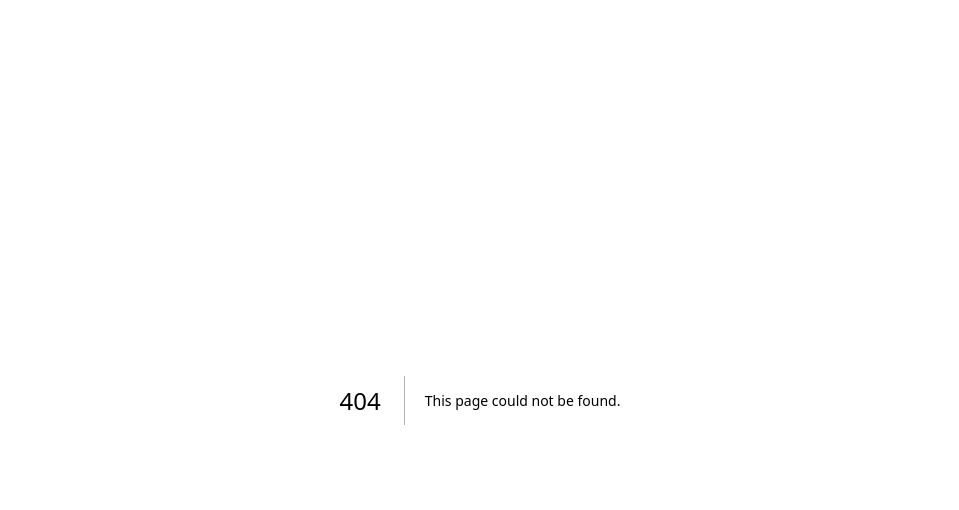
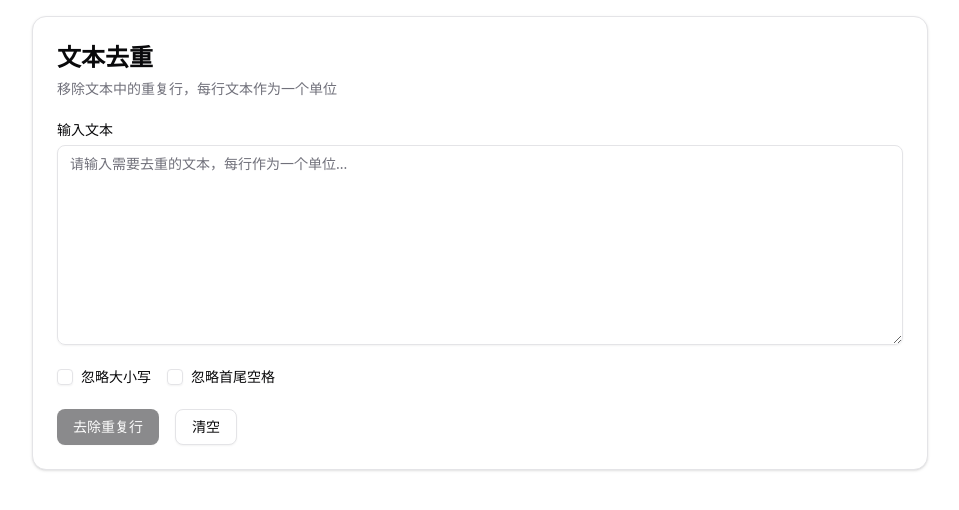
Before and after one commit to liwenka1/vven-tools, a Next.js app: page /tools/text/remove-duplicate in a window 1280 px wide. Before the commit this address had no page. Shown: the top 510 px of the page, without its empty margins (160-1119 px from the left). Built offline with nearby package versions, Linux system fonts and the light colour scheme.

Commit message:
feat: 添加一个remove-duplicate页面

```diff
--- /dev/null
+++ b/app/tools/text/remove-duplicate/page.tsx
@@ -0,0 +1,146 @@
+"use client";
+
+import { useState } from "react";
+import { Button } from "@/components/ui/button";
+import { Textarea } from "@/components/ui/textarea";
+import { Card, CardContent, CardHeader, CardTitle, CardDescription } from "@/components/ui/card";
+import { ClipboardCopy } from "lucide-react";
+import { Label } from "@/components/ui/label";
+import { Checkbox } from "@/components/ui/checkbox";
+
+export default function RemoveDuplicatePage() {
+  const [inputText, setInputText] = useState<string>("");
+  const [outputText, setOutputText] = useState<string>("");
+  const [ignoreCase, setIgnoreCase] = useState<boolean>(false);
+  const [ignoreWhitespace, setIgnoreWhitespace] = useState<boolean>(false);
+  const [stats, setStats] = useState<{ original: number; processed: number } | null>(null);
+
+  const handleProcess = () => {
+    if (!inputText.trim()) {
+      return;
+    }
+
+    // Split by newlines
+    let lines = inputText.split("\n");
+    const originalCount = lines.length;
+
+    // Preprocess lines if needed
+    if (ignoreWhitespace) {
+      lines = lines.map(line => line.trim());
+    }
+
+    // Remove duplicates
+    let uniqueLines: string[];
+    if (ignoreCase) {
+      // Case-insensitive deduplication
+      const caseMap = new Map<string, string>();
+      for (const line of lines) {
+        if (line.trim() !== '') {
+          caseMap.set(line.toLowerCase(), line);
+        }
+      }
+      uniqueLines = Array.from(caseMap.values());
+    } else {
+      // Case-sensitive deduplication
+      uniqueLines = Array.from(new Set(lines));
+    }
+
+    // Remove empty lines from the final result
+    uniqueLines = uniqueLines.filter(line => line.trim() !== '');
+
+    // Set the result
+    const processedCount = uniqueLines.length;
+    setOutputText(uniqueLines.join("\n"));
+    setStats({ original: originalCount, processed: processedCount });
+  };
+
+  const handleClear = () => {
+    setInputText("");
+    setOutputText("");
+    setStats(null);
+  };
+
+  const handleCopy = async () => {
+    if (!outputText) return;
+    try {
+      await navigator.clipboard.writeText(outputText);
+      // You could add a toast notification here
+    } catch (err) {
+      console.error("Failed to copy: ", err);
+    }
+  };
+
+  return (
+    <div className="container mx-auto p-4">
+      <Card className="mx-auto w-full max-w-4xl">
+        <CardHeader>
+          <CardTitle className="text-2xl font-semibold">文本去重</CardTitle>
+          <CardDescription>移除文本中的重复行，每行文本作为一个单位</CardDescription>
+        </CardHeader>
+        <CardContent className="space-y-6">
+          <div>
+            <Label htmlFor="inputText" className="mb-2 block">输入文本</Label>
+            <Textarea
+              id="inputText"
+              placeholder="请输入需要去重的文本，每行作为一个单位..."
+              value={inputText}
+              onChange={(e) => setInputText(e.target.value)}
+              className="min-h-[200px]"
+            />
+          </div>
+
+          <div className="flex flex-col gap-4 sm:flex-row sm:items-center">
+            <div className="flex items-center space-x-2">
+              <Checkbox
+                id="ignoreCase"
+                checked={ignoreCase}
+                onCheckedChange={(checked) => setIgnoreCase(checked as boolean)}
+              />
+              <Label htmlFor="ignoreCase">忽略大小写</Label>
+            </div>
+
+            <div className="flex items-center space-x-2">
+              <Checkbox
+                id="ignoreWhitespace"
+                checked={ignoreWhitespace}
+                onCheckedChange={(checked) => setIgnoreWhitespace(checked as boolean)}
+              />
+              <Label htmlFor="ignoreWhitespace">忽略首尾空格</Label>
+            </div>
+          </div>
+
+          <div className="flex flex-col space-y-2 sm:flex-row sm:space-y-0 sm:space-x-4">
+            <Button onClick={handleProcess} disabled={!inputText.trim()}>
+              去除重复行
+            </Button>
+            <Button onClick={handleClear} variant="outline">
+              清空
+            </Button>
+          </div>
+
+          {outputText && (
+            <div className="mt-6">
+              <div className="mb-2 flex items-center justify-between">
+                <h3 className="text-lg font-medium">处理结果</h3>
+                <Button variant="ghost" size="sm" onClick={handleCopy}>
+                  <ClipboardCopy className="mr-2 h-4 w-4" />
+                  复制
+                </Button>
+              </div>
+              {stats && (
+                <div className="mb-2 text-sm">
+                  原始行数: {stats.original}, 去重后行数: {stats.processed}, 移除了 {stats.original - stats.processed} 行重复内容
+                </div>
+              )}
+              <Textarea
+                value={outputText}
+                readOnly
+                className="min-h-[200px] rounded-md border bg-secondary/20 p-4 font-mono"
+              />
+            </div>
+          )}
+        </CardContent>
+      </Card>
+    </div>
+  );
+}
```
